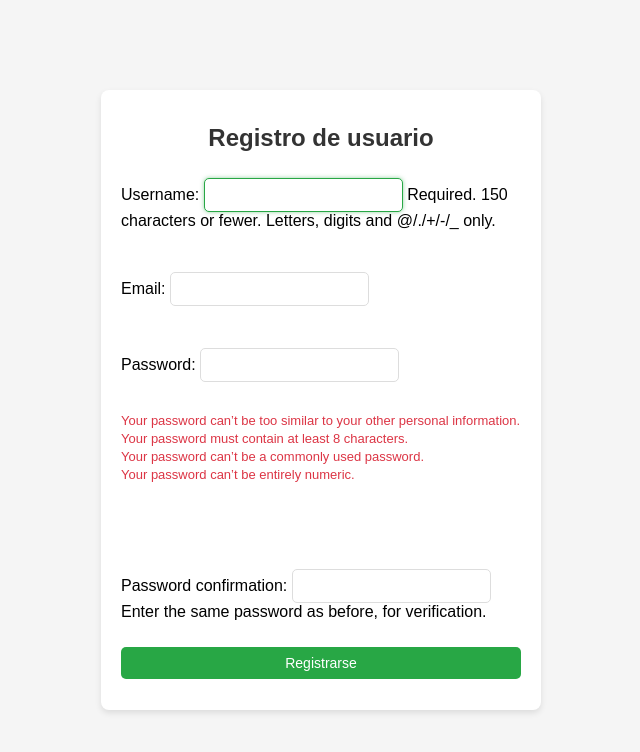
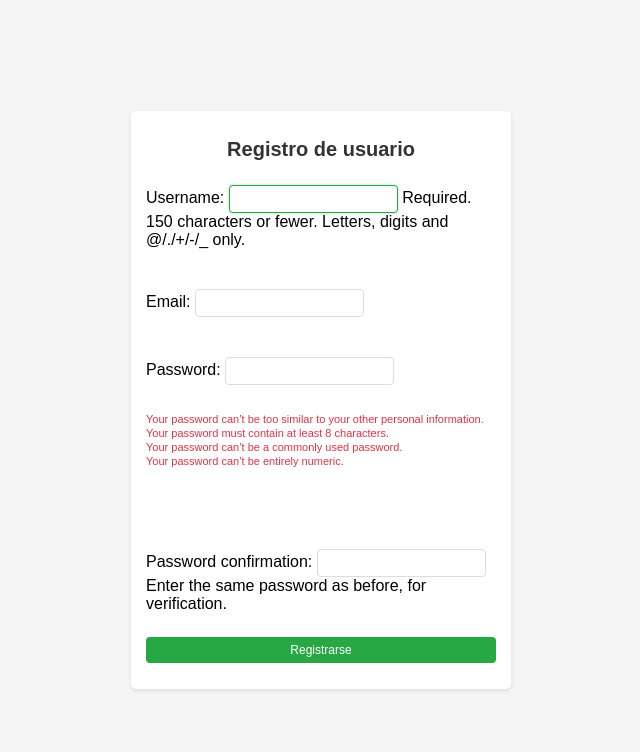
Before and after one commit to AngelDario01/Artesanias, a Django app: page /clientes/register/ in a window 1280 px wide. Shown: the top 752 px of the page, without its empty margins (319-959 px from the left). Run offline with Django 5.2, Linux system fonts and the light colour scheme.

Commit message:
first commit

```diff
--- a/clientesadrs/templates/registration/register.html
+++ b/clientesadrs/templates/registration/register.html
@@ -38,26 +38,26 @@
         /* Container */
         .container {
             background-color: #ffffff;
-            border-radius: 8px;
-            box-shadow: 0 3px 6px rgba(0, 0, 0, 0.1);
-            padding: 15px 20px;
-            max-width: 400px;
+            border-radius: 5px;
+            box-shadow: 0 2px 4px rgba(0, 0, 0, 0.1);
+            padding: 10px 15px;
+            max-width: 350px;
             width: 100%;
         }
 
         /* Heading */
         .container h2 {
-            font-size: 24px;
+            font-size: 20px;
             color: #333;
             text-align: center;
-            margin-bottom: 10px;
+            margin-bottom: 8px;
         }
 
         /* Form */
         form {
             display: flex;
             flex-direction: column;
-            gap: 10px;
+            gap: 8px;
         }
 
         /* Inputs */
@@ -65,10 +65,10 @@
         form input[type="password"],
         form input[type="email"],
         form button {
-            padding: 8px;
-            font-size: 14px;
+            padding: 6px;
+            font-size: 12px;
             border: 1px solid #ddd;
-            border-radius: 5px;
+            border-radius: 4px;
         }
 
         form input[type="text"]:focus,
@@ -76,7 +76,7 @@
         form input[type="email"]:focus {
             outline: none;
             border-color: #28a745;
-            box-shadow: 0 0 4px rgba(40, 167, 69, 0.5);
+            box-shadow: 0 0 3px rgba(40, 167, 69, 0.4);
         }
 
         /* Button */
@@ -96,13 +96,13 @@
         ul {
             list-style-type: none;
             padding: 0;
-            margin-top: 5px;
+            margin-top: 4px;
         }
 
         ul li {
             color: #dc3545;
-            font-size: 13px;
-            margin-bottom: 3px;
+            font-size: 11px;
+            margin-bottom: 2px;
         }
     </style>
 </head>
```
